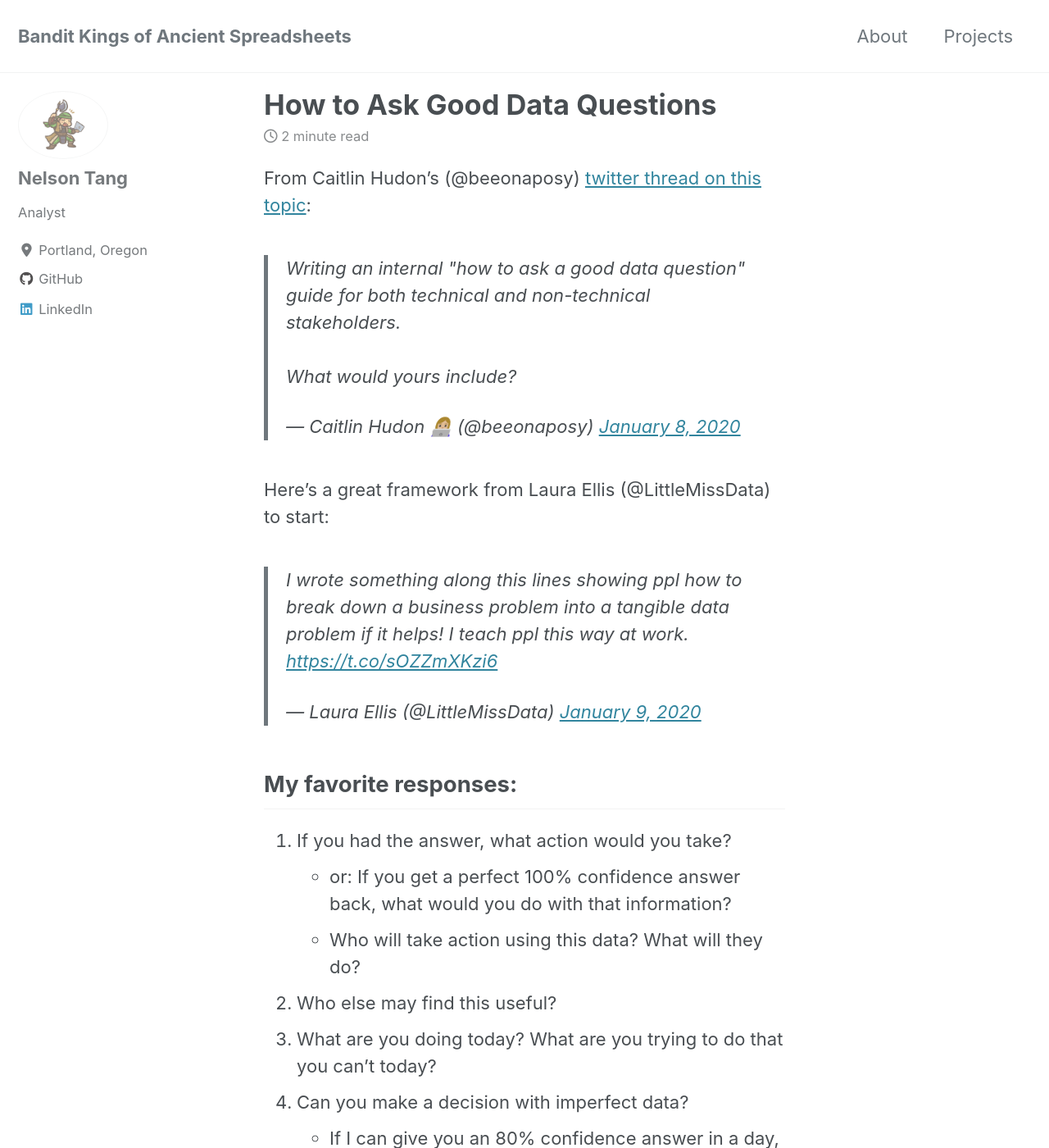
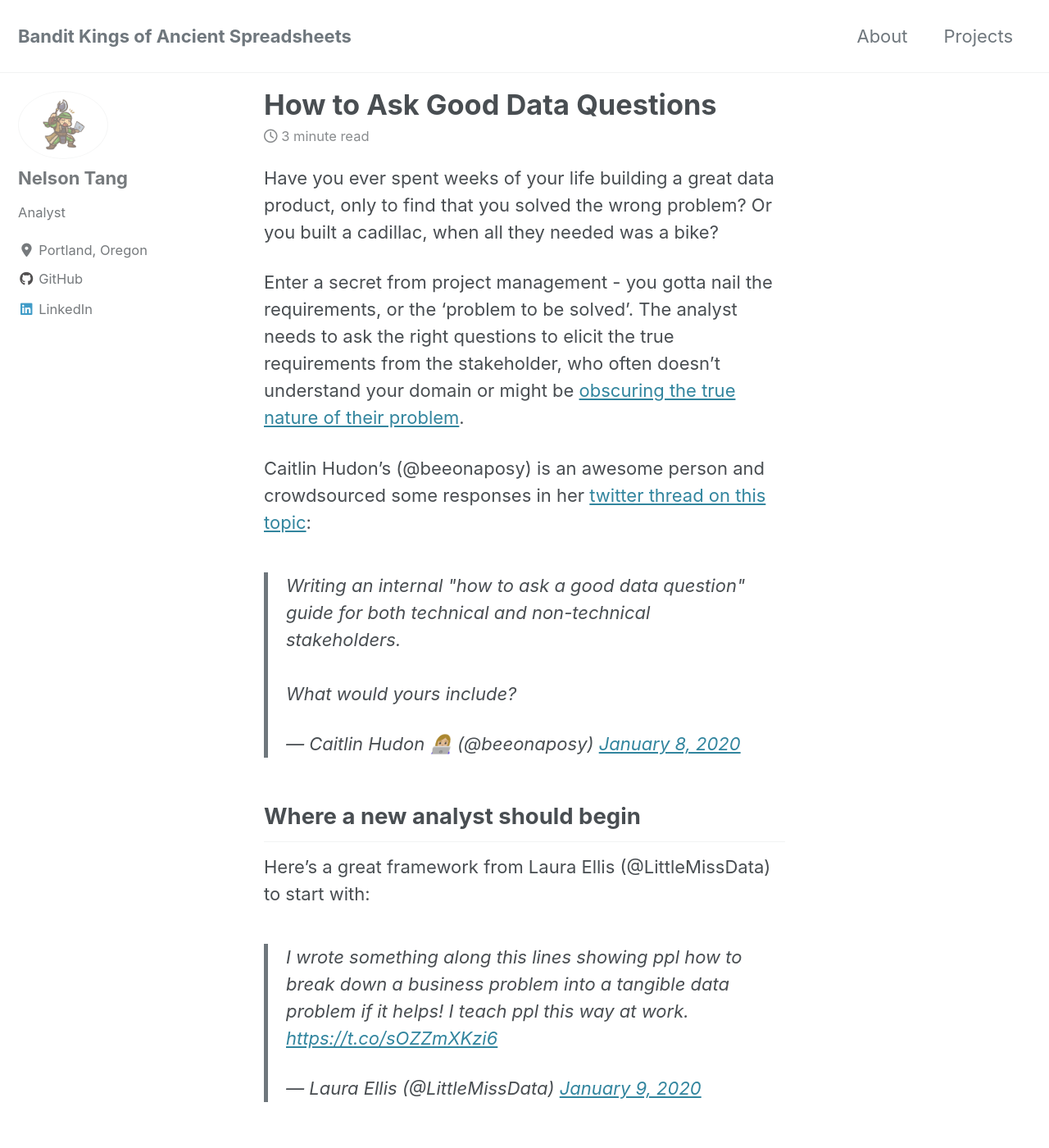
Before and after one commit to banditkingsofancientspreadsheets/banditkingsofancientspreadsheets.github.io, a Jekyll site: the page built from _posts/2020-01-22-How-to-ask-good-data-questions.md, in a window 1280 px wide and 1400 px high. Shown: the whole window at 82% size. Built offline with Jekyll 4.4.1, drawn with Linux system fonts in a browser that asks for light colours; cached includes are drawn as plain includes; nearby versions of some CDN libraries; comment, search, counter and statistics services are not loaded; some of the changed text lies outside the part shown.

Commit message:
added some more flavor

```diff
--- a/_posts/2020-03-14-How-to-ask-good-data-questions.md
+++ b/_posts/2020-01-22-How-to-ask-good-data-questions.md
@@ -1,18 +1,26 @@
 ---
 title: "How to Ask Good Data Questions"
-date: 2020-03-14
+date: 2020-01-22
 tags: [meta]
-excerpt: "Responses from Caitlin Hudon's twitter thread on how to ask a good data question."
+excerpt: "A collection of response from Caitlin Hudon's twitter thread on 'how to ask a good data question.' (Updated 2020-03-15)"
 ---
-From Caitlin Hudon's (@beeonaposy) [twitter thread on this topic](https://twitter.com/beeonaposy/status/1214973414345195520):
+Have you ever spent weeks of your life building a great data product, only to find that you solved the wrong problem? Or you built a cadillac, when all they needed was a bike?
+
+Enter a secret from project management - you gotta nail the requirements, or the 'problem to be solved'. The analyst needs to ask the right questions to elicit the true requirements from the stakeholder, who often doesn't understand your domain or might be [obscuring the true nature of their problem](https://en.wikipedia.org/wiki/XY_problem).
+
+Caitlin Hudon's (@beeonaposy) is an awesome person and crowdsourced some responses in her [twitter thread on this topic](https://twitter.com/beeonaposy/status/1214973414345195520):
 
 <blockquote class="twitter-tweet"><p lang="en" dir="ltr">Writing an internal &quot;how to ask a good data question&quot; guide for both technical and non-technical stakeholders. <br><br>What would yours include?</p>&mdash; Caitlin Hudon 👩🏼‍💻 (@beeonaposy) <a href="https://twitter.com/beeonaposy/status/1214973414345195520?ref_src=twsrc%5Etfw">January 8, 2020</a></blockquote> <script async src="https://platform.twitter.com/widgets.js" charset="utf-8"></script>
 
-Here's a great framework from Laura Ellis (@LittleMissData) to start:
+## Where a new analyst should begin
+
+Here's a great framework from Laura Ellis (@LittleMissData) to start with:
 
 <blockquote class="twitter-tweet"><p lang="en" dir="ltr">I wrote something along this lines showing ppl how to break down a business problem into a tangible data problem if it helps! I teach ppl this way at work. <a href="https://t.co/sOZZmXKzi6">https://t.co/sOZZmXKzi6</a></p>&mdash; Laura Ellis (@LittleMissData) <a href="https://twitter.com/LittleMissData/status/1215078949824475137?ref_src=twsrc%5Etfw">January 9, 2020</a></blockquote> <script async src="https://platform.twitter.com/widgets.js" charset="utf-8"></script>
 
-## My favorite responses:
+## Mini checklist
+
+Here are a few one-liners that I loved that you can use as a checklist at the start of a data project. I wish I asked these at the start of a few projects where I missed the mark.
 
 1. If you had the answer, what action would you take?
     * or: If you get a perfect 100% confidence answer back, what would you do with that information?
```
Also changed, not shown: other parts of _posts/2020-01-22-How-to-ask-good-data-questions.md (+1 -3 lines).
